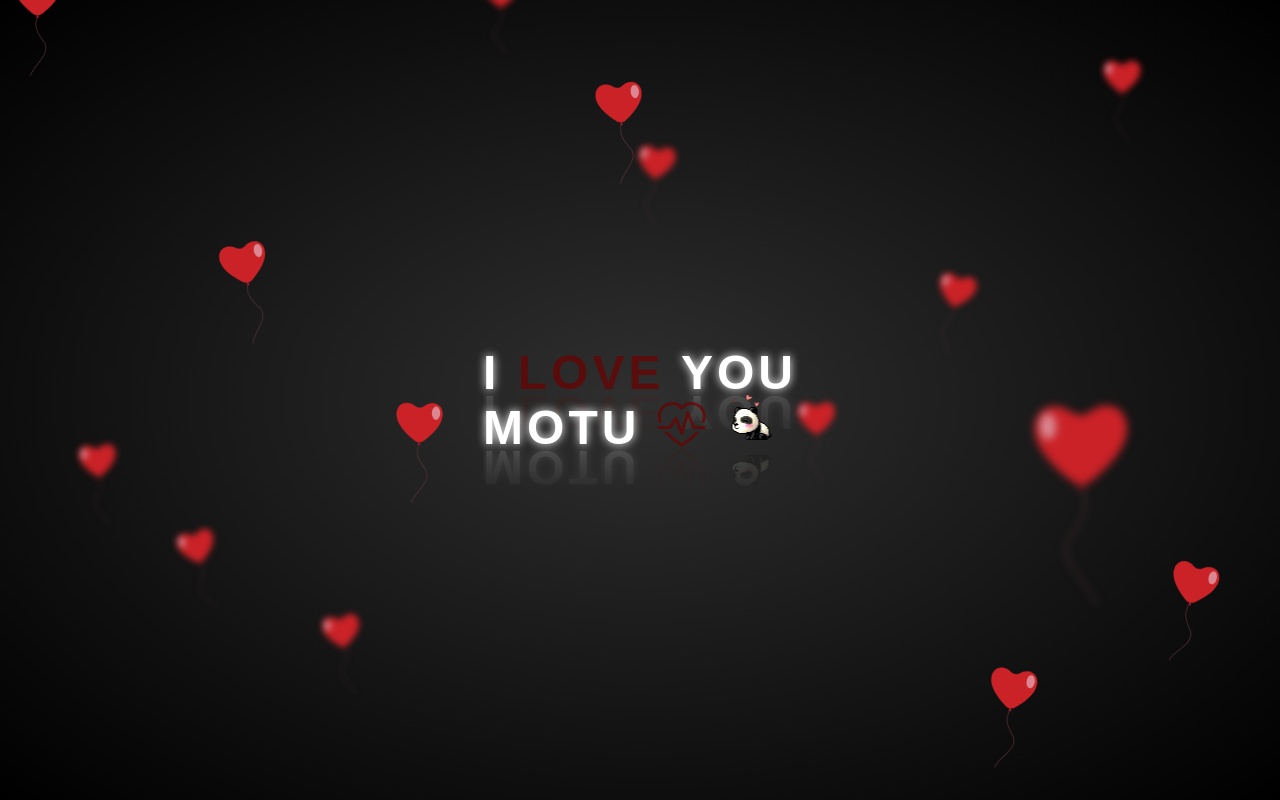
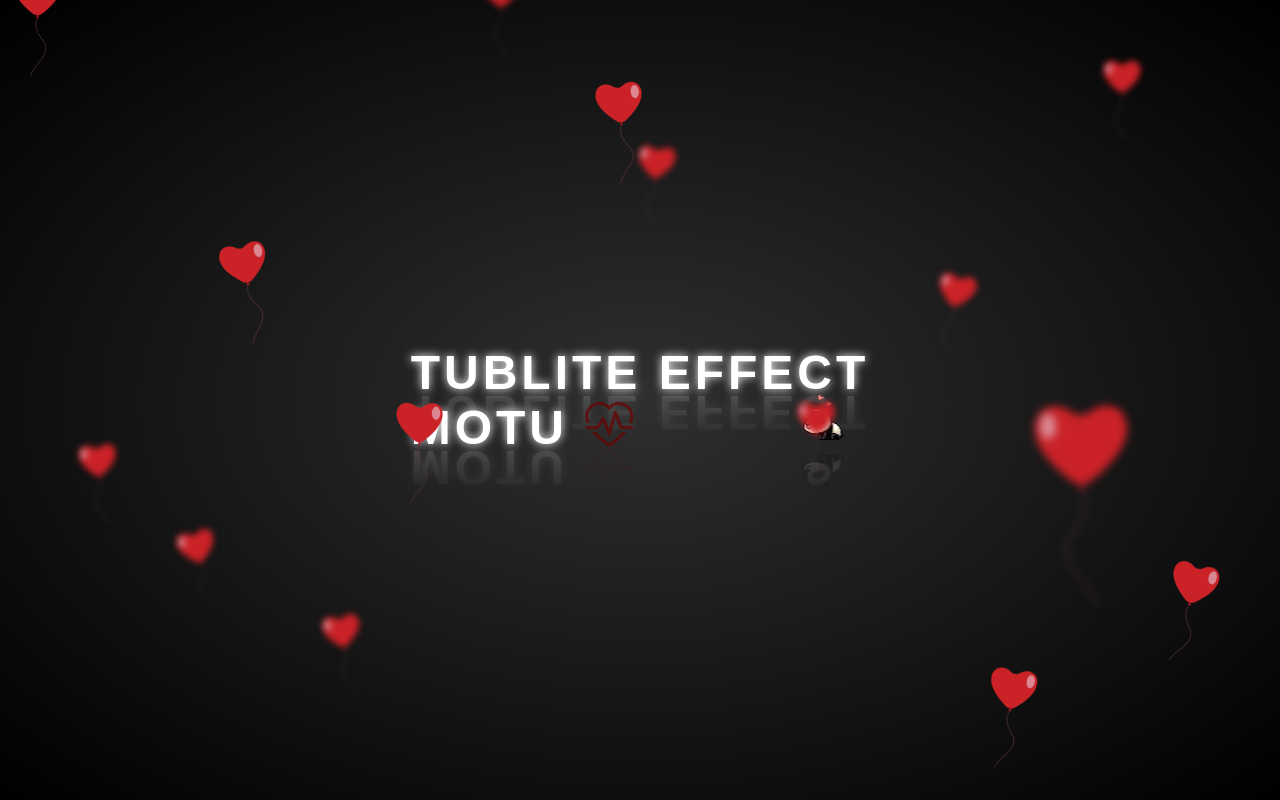
Before and after one commit to vishaltawar6963/tublite-effect, a plain HTML site: page index.html in a window 1280 px wide. Drawn offline with nearby package versions, Linux system fonts and the light colour scheme.

Commit message:
Update index.html

```diff
--- a/index.html
+++ b/index.html
@@ -268,7 +268,7 @@
 <body>
     <div class="section">
         <div>
-            <h2>I <span class="red">Love</span> You</h2>
+            <h2>Tublite effect</h2>
             <h2>Motu <span class="red"><i class="bi bi-heart-pulse"></i></span>
                 <div class="box"><img src="./assets/PC Computer - MapleStory - Panda copy.png" alt=""></div>
             </h2>
```
